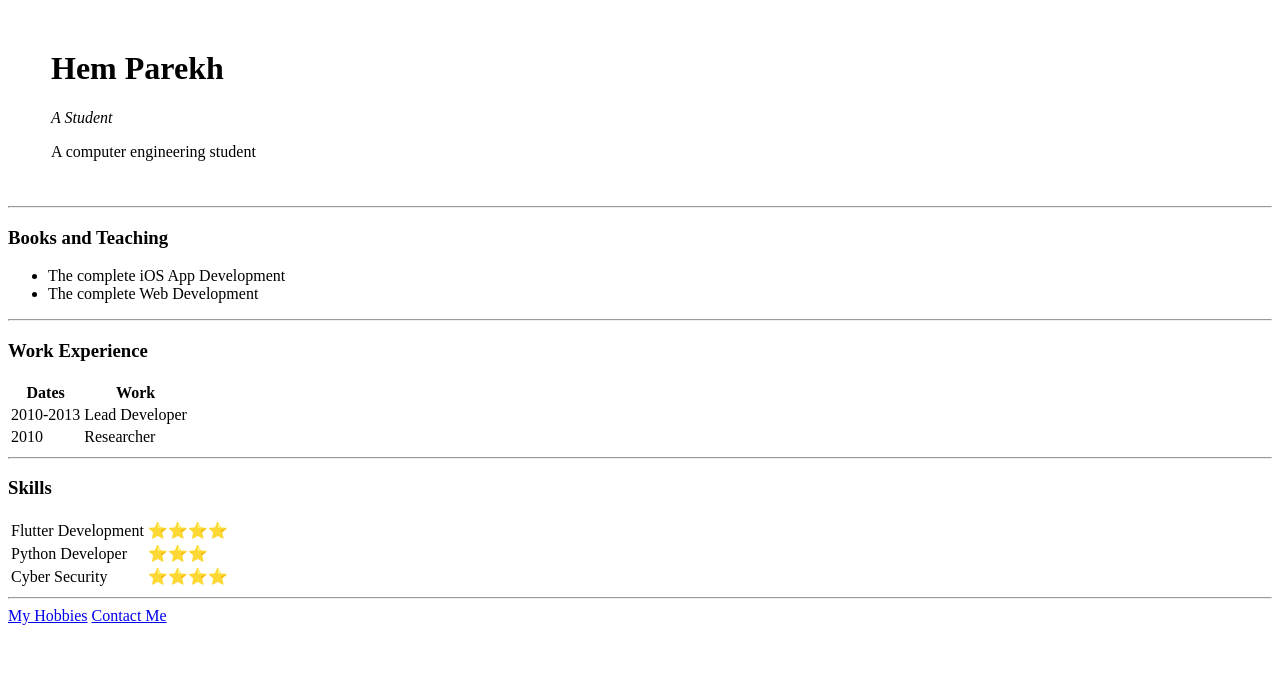
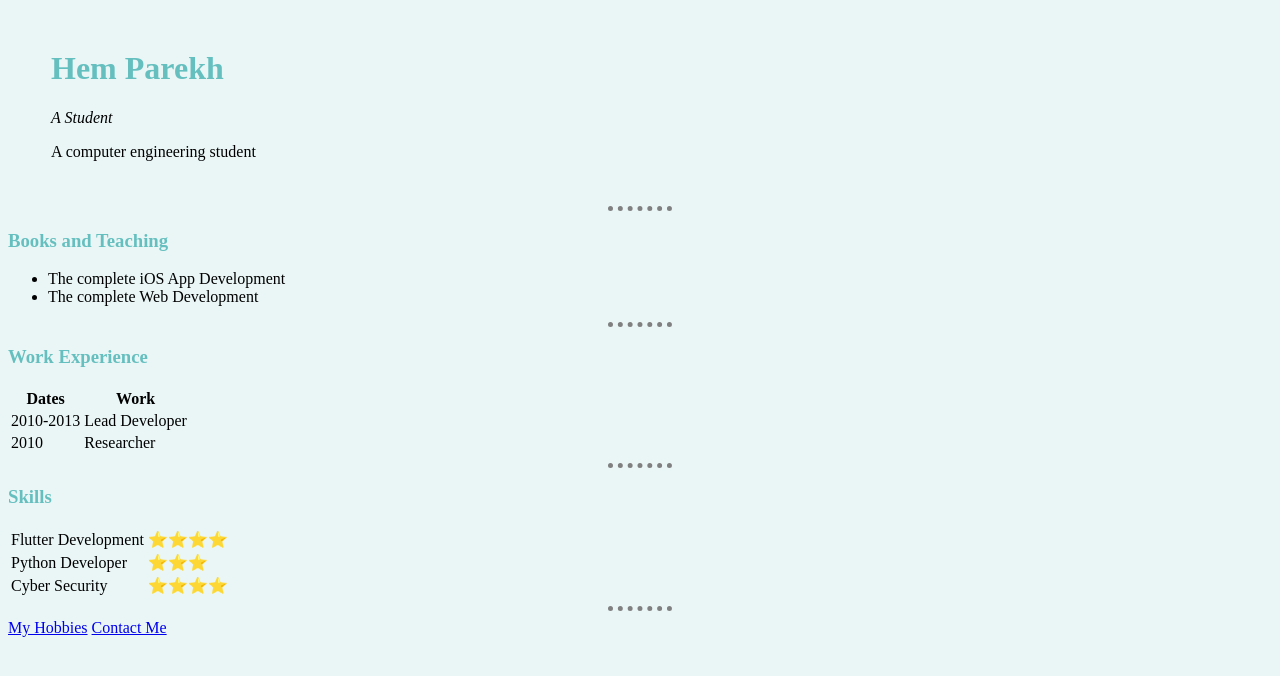
Before and after one commit to Hem1700/100-days-code-python, a plain HTML site: page Day 41/index.html in a window 1280 px wide. Drawn offline with Linux system fonts and the light colour scheme.

Commit message:
Day 43: CSS

```diff
--- /dev/null
+++ b/Day 41/css/styles.css
@@ -0,0 +1,18 @@
+body {
+  background-color: #eaf6f6;
+}
+hr {
+  border-style: none;
+  border-top-style: dotted;
+  border-color: grey;
+  border-width: 5px;
+  width: 5%;
+}
+
+h1 {
+  color: #66bfbf;
+}
+
+h3 {
+  color: #66bfbf;
+}
--- a/Day 41/index.html
+++ b/Day 41/index.html
@@ -5,6 +5,7 @@
     <meta http-equiv="X-UA-Compatible" content="IE=edge" />
     <meta name="viewport" content="width=device-width, initial-scale=1.0" />
     <title>Hem's Personal Site</title>
+    <link rel="stylesheet" href="css/styles.css" />
   </head>
   <body>
     <table cellspacing="20">
@@ -23,7 +24,7 @@
       <li>The complete iOS App Development</li>
       <li>The complete Web Development</li>
     </ul>
-    <hr>
+    <hr />
     <h3>Work Experience</h3>
     <table>
       <thead>
@@ -43,7 +44,7 @@
         </tr>
       </tbody>
     </table>
-    <hr>
+    <hr />
     <h3>Skills</h3>
     <table>
       <tr>
```
Also changed, not shown: Day 41/contact-me.html (+1 -0 lines), Day 41/style.css (deleted).
